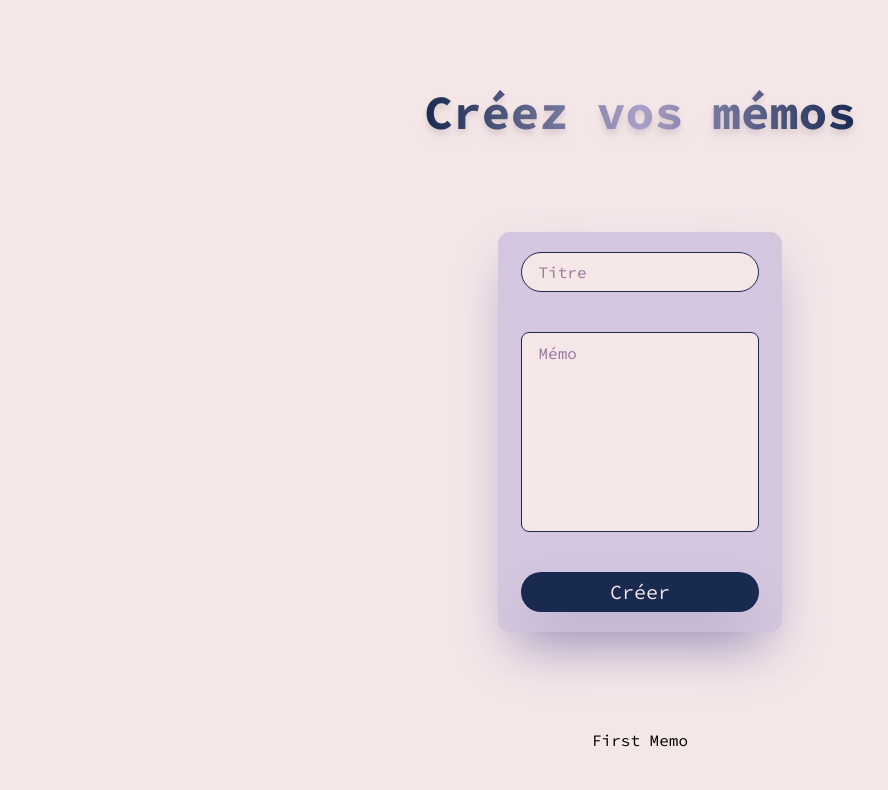
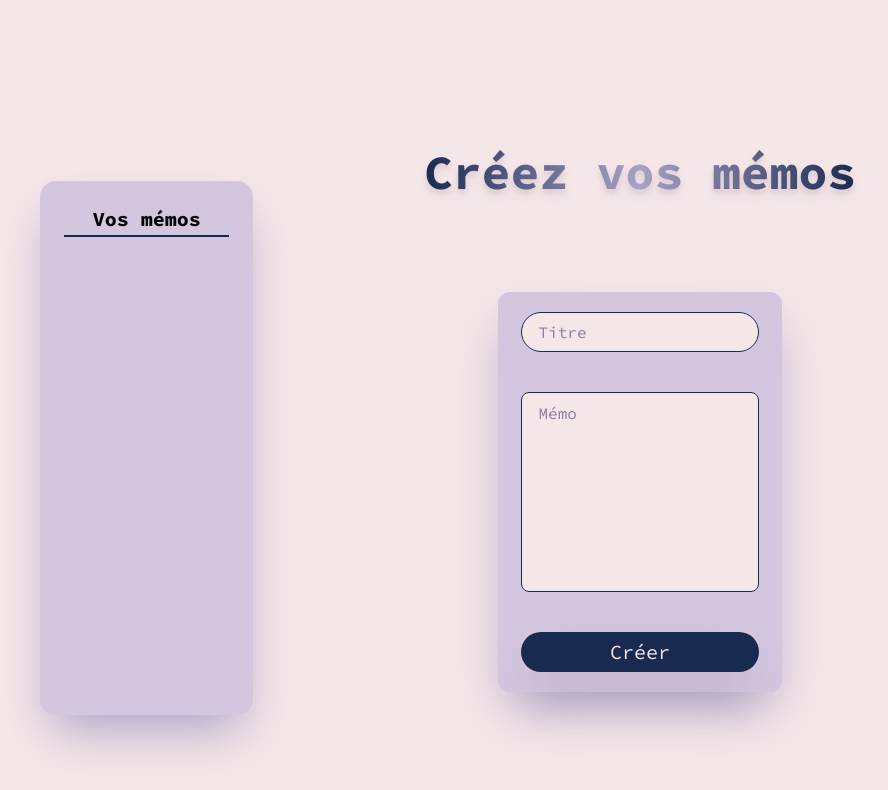
Before and after one commit to tbrindejonc/memo-app, a React (Vite) app: page / in a window 1280 px wide. Shown: the top 790 px of the page, without its empty margins (0-888 px from the left). Built offline with nearby package versions, Linux system fonts and the light colour scheme.

Commit message:
style: style memo bar for desktop

```diff
--- a/src/components/MemoBar.tsx
+++ b/src/components/MemoBar.tsx
@@ -1,7 +1,7 @@
 export default function MemoBar() {
   return (
-    <div id={'memoBar'}>
-      <h1>First Memo</h1>
+    <div id={'memoBar'} className={'h-4/6 w-1/6 bg-violet absolute left-10 shadow-2xl shadow-main rounded-2xl p-2 flex flex-col items-center'}>
+      <h1 className={'text-xl font-bold border-b-2 border-dark h-12 text-center w-5/6 pt-4'}>Vos mémos</h1>
     </div>
   );
 }
```
